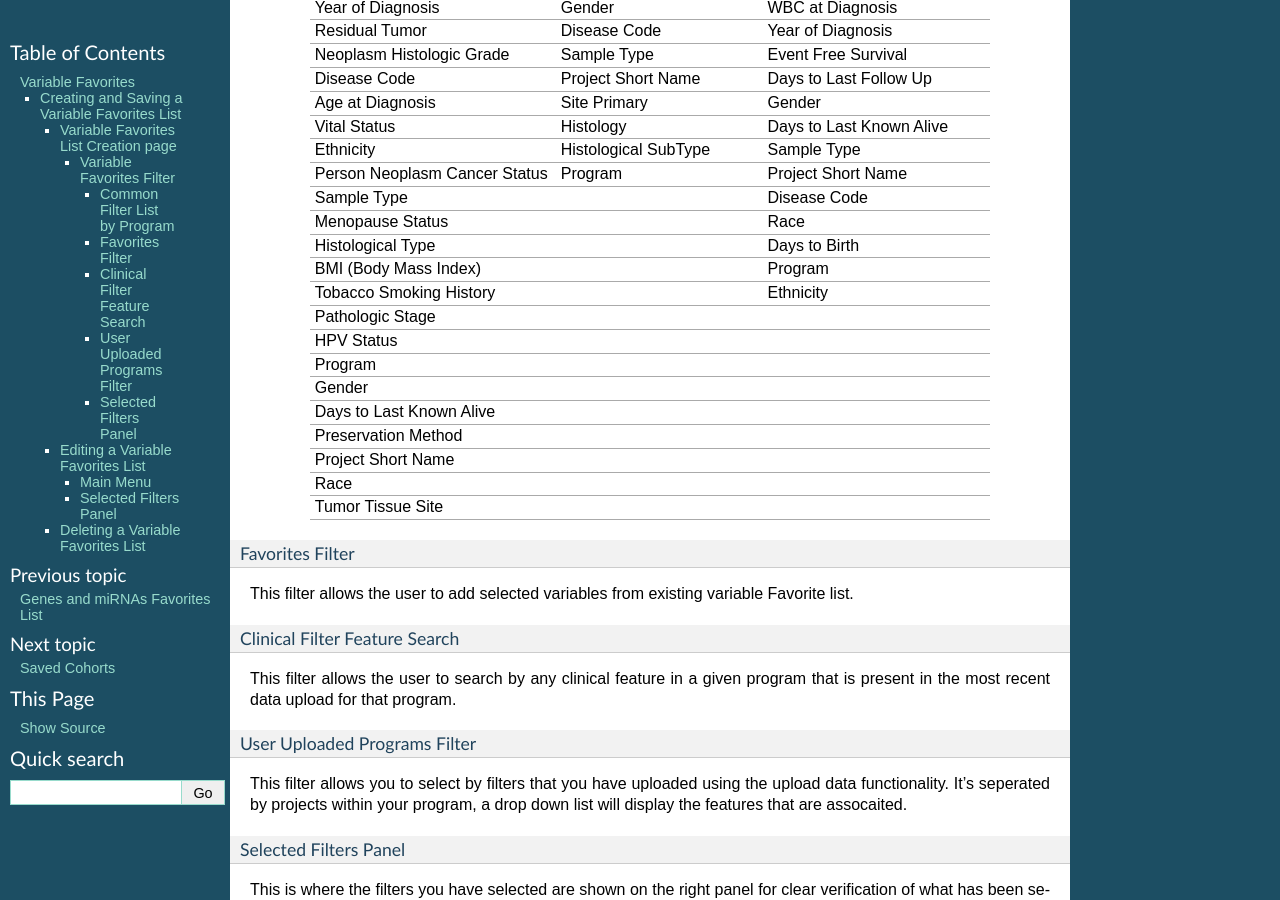
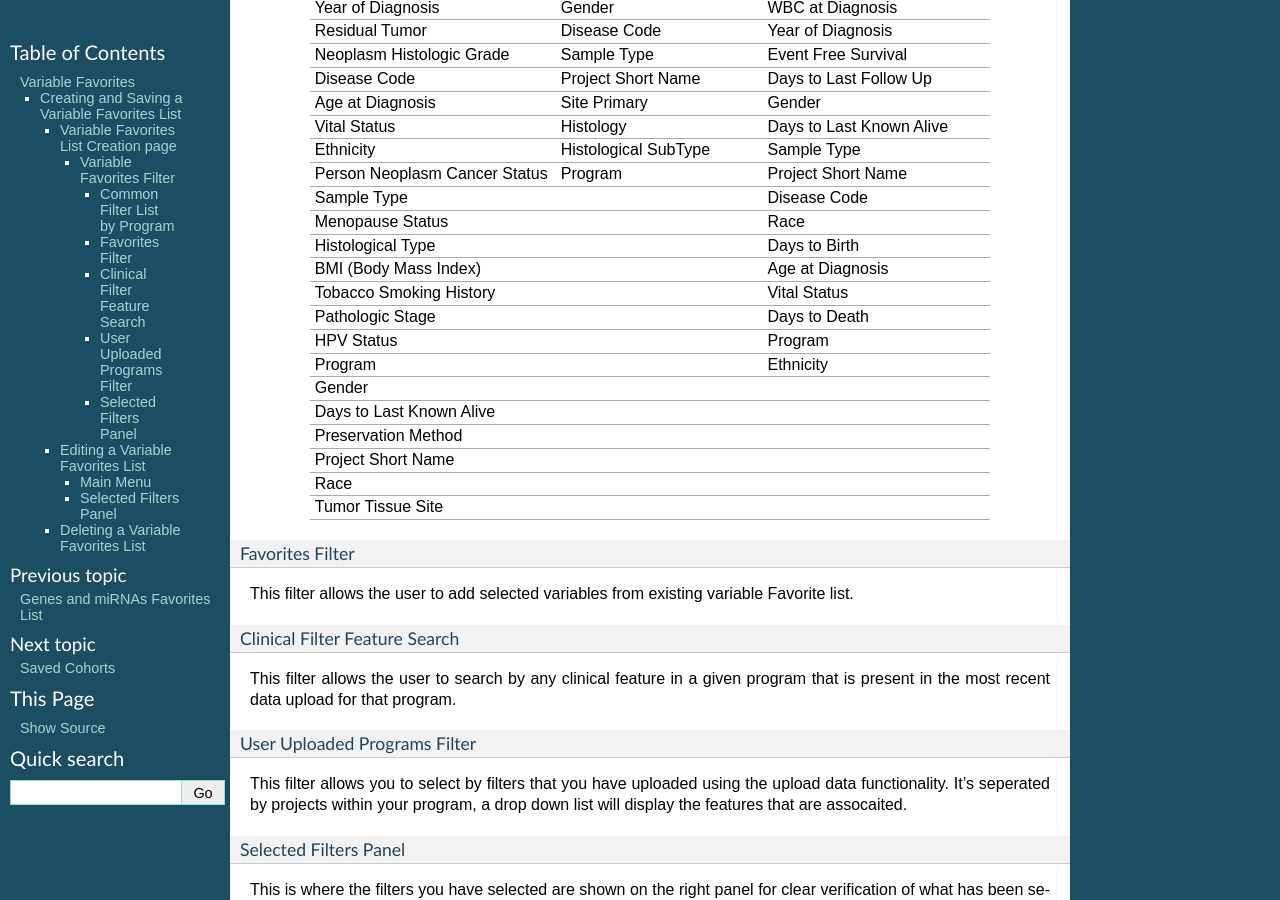
Before and after one commit to isb-cgc/readthedocs, a Sphinx documentation site: the page built from docs/source/sections/webapp/Variable-Favorites.rst, in a window 1280 px wide and 900 px high, scrolled down 621 px. Built offline with Sphinx 7.4.7, drawn with Linux system fonts in a browser that asks for light colours; pages that are not in the unit, such as notebooks, are missing from menus.

Commit message:
Update Variable-Favorites.rst

```diff
--- a/docs/source/sections/webapp/Variable-Favorites.rst
+++ b/docs/source/sections/webapp/Variable-Favorites.rst
@@ -53,16 +53,16 @@ Common Filter List by Program
    +-----------------------+------------------------------+---------------------+
    | Histological Type     |                              | Days to Birth       |
    +-----------------------+------------------------------+---------------------+
-   | BMI (Body Mass Index) |                              | Program             |
+   | BMI (Body Mass Index) |                              | Age at Diagnosis    |
    +-----------------------+------------------------------+---------------------+
-   | Tobacco Smoking       |                              | Ethnicity           |
+   | Tobacco Smoking       |                              | Vital Status        |
    | History               |                              |                     |
    +-----------------------+------------------------------+---------------------+
-   | Pathologic Stage      |                              |                     |
+   | Pathologic Stage      |                              | Days to Death       |
    +-----------------------+------------------------------+---------------------+
-   | HPV Status            |                              |                     |
+   | HPV Status            |                              | Program             |
    +-----------------------+------------------------------+---------------------+
-   | Program               |                              |                     |
+   | Program               |                              | Ethnicity           |
    +-----------------------+------------------------------+---------------------+
    | Gender                |                              |                     |
    +-----------------------+------------------------------+---------------------+
```
